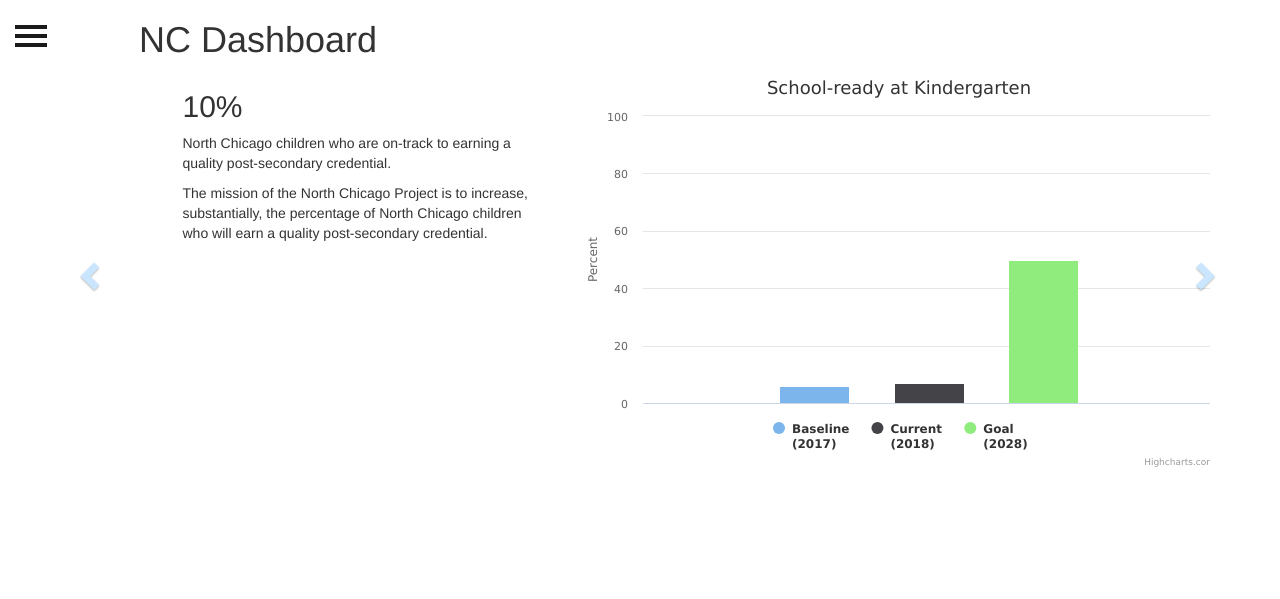
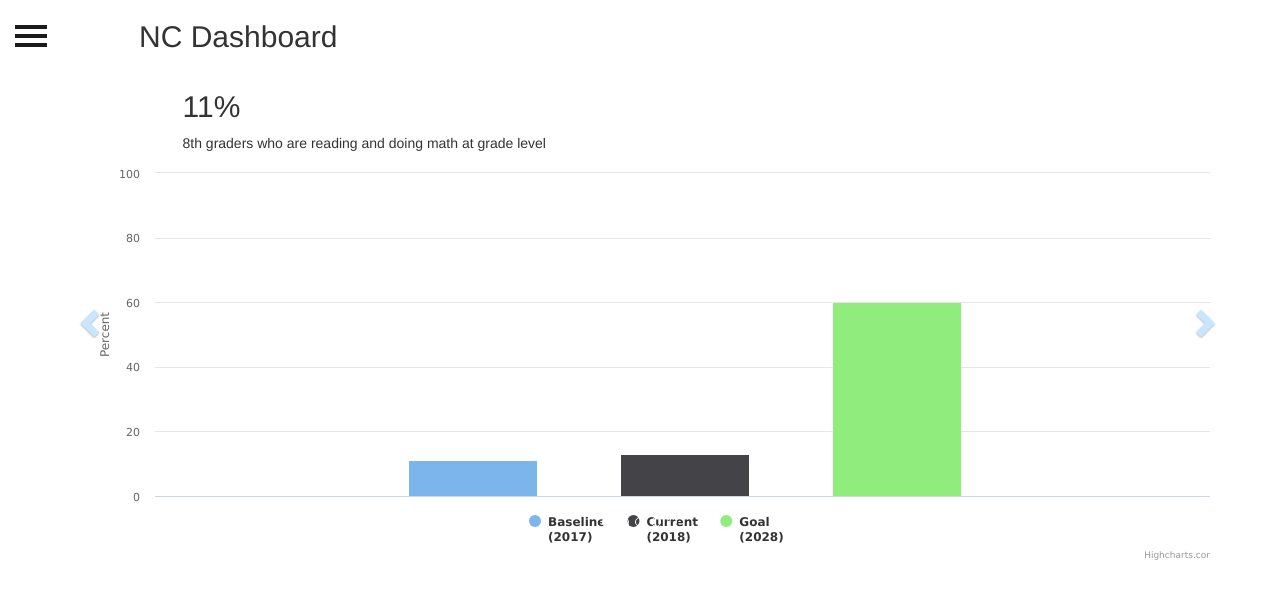
Before and after one commit to jbarnicle/sff-nc-dashboard, a PHP site: page /indicators.php in a window 1280 px wide. Shown: the top 599 px of the page. Run offline with PHP 8.4, Linux system fonts and the light colour scheme; some libraries are stand-ins or nearby versions.

Commit message:
evans style changes

```diff
--- a/additional_styles.css
+++ b/additional_styles.css
@@ -6,6 +6,7 @@
     margin-left: 139px;
     background: transparent;
     border: none;
+    font-size:30px;
 }
 .col-md-4 { border: 0px solid red; }
 
--- a/indicators.php
+++ b/indicators.php
@@ -46,43 +46,31 @@
 
     <!-- Wrapper for slides -->
                     <div class="carousel-inner" role="listbox">
-              <div class="item active">
-                    <div class="container">
-                        <div class="row">
-                            <div class="col-md-4 col-md-offset-1">
-                                <h3 style="font-size: 30px;">10%</h3>
-                                <p>North Chicago children who are on-track to earning a quality post-secondary credential.</p>
-                                <p>The mission of the North Chicago Project is to increase, substantially, the percentage of North Chicago children who will earn a quality post-secondary credential.</p>
-                            </div>
-                            <div class="col-md-7">
-                                <div id="container1"></div>
-                            </div>
-                        </div>
-                    </div>
-              </div>
               <div class="item">
                     <div class="container">
                         <div class="row">
-                            <div class="col-md-4 col-md-offset-1">
+                            <div class="col-md-11 col-md-offset-1">
                                 <h3 style="font-size: 30px;">13%</h3>
-                                <p>3rd graders who are doing math at grade level</p>
-                                <p>The mission of the North Chicago Project is to increase, substantially, the percentage of North Chicago children who will earn a quality post-secondary credential.</p>
+                                <p>3rd graders who are reading and doing math at grade level</p>
                             </div>
-                            <div class="col-md-7">
+                        </div>
+                        <div class="row">
+                            <div class="col-md-12">
                                 <div id="container3"></div>
                             </div>
                         </div>
                     </div>
               </div>
-              <div class="item">
+              <div class="item active">
                     <div class="container">
                         <div class="row">
-                            <div class="col-md-4 col-md-offset-1">
+                            <div class="col-md-11 col-md-offset-1">
                                 <h3 style="font-size: 30px;">11%</h3>
-                                <p>8th graders who are reading at grade level</p>
-                                <p>The mission of the North Chicago Project is to increase, substantially, the percentage of North Chicago children who will earn a quality post-secondary credential.</p>
+                                <p>8th graders who are reading and doing math at grade level</p>
                             </div>
-                            <div class="col-md-7">
+                        </div>
+                        <div class="row">
+                            <div class="col-md-12">
                                 <div id="container4"></div>
                             </div>
                         </div>
@@ -91,12 +79,13 @@
               <div class="item">
                     <div class="container">
                         <div class="row">
-                            <div class="col-md-4 col-md-offset-1">
+                            <div class="col-md-11 col-md-offset-1">
                                 <h3 style="font-size: 30px;">58%</h3>
-                                <p>9th graders who are "on-track" in high school</p>
-                                <p>The mission of the North Chicago Project is to increase, substantially, the percentage of North Chicago children who will earn a quality post-secondary credential.</p>
+                                <p>9th graders who are "on-track" in high school</p>st-secondary credential.</p>
                             </div>
-                            <div class="col-md-7">
+                        </div>
+                        <div class="row">
+                            <div class="col-md-12">
                                 <div id="container5"></div>
                             </div>
                         </div>
@@ -105,12 +94,13 @@
               <div class="item">
                     <div class="container">
                         <div class="row">
-                            <div class="col-md-4 col-md-offset-1">
+                            <div class="col-md-11 col-md-offset-1">
                                 <h3 style="font-size: 30px;">60%</h3>
                                 <p>Enrollees who persist into 2nd year of college</p>
-                                <p>The mission of the North Chicago Project is to increase, substantially, the percentage of North Chicago children who will earn a quality post-secondary credential.</p>
                             </div>
-                            <div class="col-md-7">
+                        </div>
+                        <div class="row">
+                            <div class="col-md-12">
                                 <div id="container2" style="min-width: 310px; max-width: 800px; height: 400px; margin: 0 auto"></div>
                             </div>
                         </div>
@@ -180,63 +170,14 @@ $(document).ready(function () {
 });
 });
 </script>
-
-    <script>
-
-        Highcharts.chart('container1', {
-    chart: {
-        type: 'column'
-    },
-    title: {
-        text: 'School-ready at Kindergarten'
-    },
-    xAxis: {
-        categories: [''
-        ],
-        crosshair: true
-    },
-    yAxis: {
-        min: 0,
-        max: 100,
-        tickInterval: 20,
-        title: {
-            text: 'Percent'
-        }
-    },
-    tooltip: {
-        headerFormat: '<span style="font-size:10px">{point.key}</span><table>',
-        pointFormat: '<tr><td style="color:{series.color};padding:0">{series.name}: </td>' +
-            '<td style="padding:0"><b>{point.y:.1f} %</b></td></tr>',
-        footerFormat: '</table>',
-        shared: true,
-        useHTML: true
-    },
-    plotOptions: {
-        column: {
-            pointPadding: 0.2,
-            borderWidth: 0
-        }
-    },
-    series: [{
-        name: 'Baseline<br>(2017)',
-        data: [6]
-
-    }, {
-        name: 'Current<br>(2018)',
-        data: [7]
-
-    }, {
-        name: 'Goal<br>(2028)',
-        data: [50]
-    }]
-});
+<script>
 
         Highcharts.chart('container2', {
     chart: {
         type: 'column'
     },
     title: {
-        text: 'Enrollees who persist into 2nd year of college'
+        text: ''
     },
     xAxis: {
         categories: [''
@@ -286,7 +227,7 @@ $(document).ready(function () {
         type: 'column'
     },
     title: {
-        text: '3rd graders who are doing math at grade level'
+        text: ''
     },
     xAxis: {
         categories: [''
@@ -336,7 +277,7 @@ $(document).ready(function () {
         type: 'column'
     },
     title: {
-        text: '8th graders who are reading at grade level'
+        text: ''
     },
     xAxis: {
         categories: [''
@@ -386,7 +327,7 @@ $(document).ready(function () {
         type: 'column'
     },
     title: {
-        text: '9th graders who are "on-track" in high school'
+        text: ''
     },
     xAxis: {
         categories: [''
```
Also changed, not shown: index.php (+11 -5 lines).
